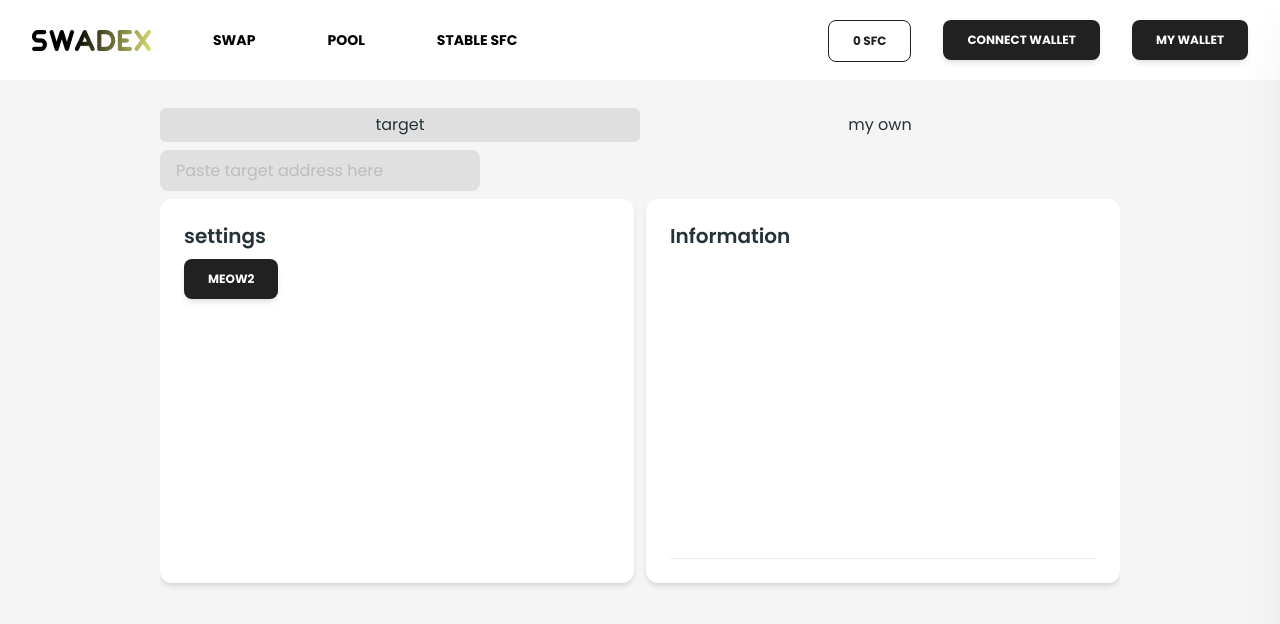
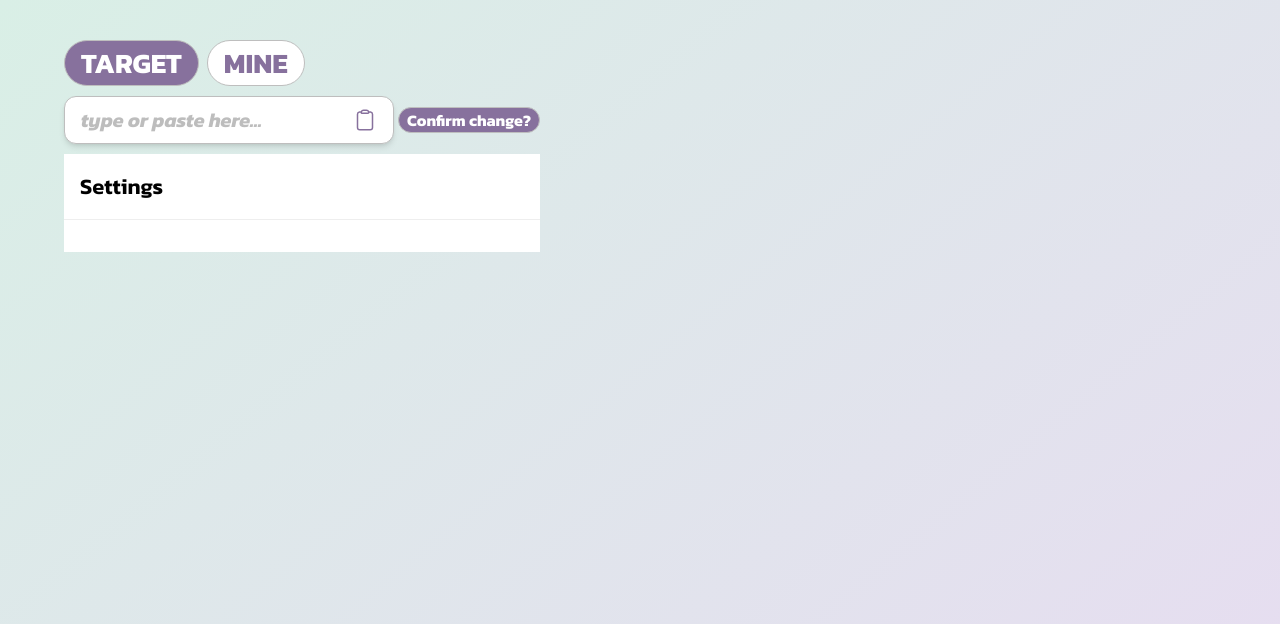
Before and after one commit to nhatme/sfc-client-react, a React (Create React App) app: page /stable_sfc in a window 1280 px wide. Shown: the top 624 px of the page. Built offline with nearby package versions, Linux system fonts and the light colour scheme.

Commit message:
develop stable coin new design...

```diff
--- a/public/index.html
+++ b/public/index.html
@@ -6,7 +6,7 @@
     <meta name="viewport" content="width=device-width, initial-scale=1" />
     <link rel="apple-touch-icon" href="%PUBLIC_URL%/logo192.png" />
     <link rel="manifest" href="%PUBLIC_URL%/manifest.json" />
-    <title>SFC Defi</title>
+    <title>Document</title>
   </head>
   <body>
     <div id="root"></div>
--- /dev/null
+++ b/src/components/Board.tsx
@@ -0,0 +1,19 @@
+import { FC } from "react"
+
+const Board: FC = () => {
+    return (
+        <div className="pb-16px bg-white">
+            <div className="text-fs-22 font-semibold py-16px ps-16px">
+                Settings
+            </div>
+            <hr className="pb-16px" />
+            <div>
+                <div></div>
+                <div></div>
+                <div></div>
+            </div>
+        </div>
+    )
+}
+
+export { Board }
--- a/src/components/Button.tsx
+++ b/src/components/Button.tsx
@@ -1,11 +1,7 @@
 import { FC } from 'react'
 import { Button } from '@material-tailwind/react'
 import { Link } from 'react-router-dom'
-
-interface ButtonHeaderProps {
-  buttonName: string,
-  url: string
-}
+import { ButtonBuilderProps, ButtonCOnfirmProps, ButtonHeaderProps } from '../interfaces/CustomProps'
 
 const ButtonHeader: FC<ButtonHeaderProps> = ({ buttonName, url }) => {
   return (
@@ -15,4 +11,18 @@ const ButtonHeader: FC<ButtonHeaderProps> = ({ buttonName, url }) => {
   )
 }
 
-export { ButtonHeader }
+const ButtonBuilder: FC<ButtonBuilderProps> = ({ btnName, classNameCustom }) => {
+  return (
+    <div className={`rounded-custom-xxl border-gray-border ${classNameCustom} border-1 px-16px py-8px font-bold text-fs-28 leading-lh-100 hover:cursor-pointer`}>{btnName}</div>
+  )
+}
+
+const ButtonConfirm: FC<ButtonCOnfirmProps> = ({ btnName }) => {
+  return (
+    <div>
+      <div className={`rounded-custom-xxl border-gray-border border-1 px-8px py-4px font-bold text-fs-16 leading-lh-100 text-white bg-primary-color hover:cursor-pointer`}>{btnName}</div>
+    </div>
+  )
+}
+
+export { ButtonHeader, ButtonBuilder, ButtonConfirm }
--- /dev/null
+++ b/src/components/ControlTabs.tsx
@@ -0,0 +1,17 @@
+import { FC } from 'react'
+import { ButtonBuilder } from './Button';
+import { InputTargetAddress } from './Inputs';
+
+const ControlTabs: FC = () => {
+    return (
+        <div className='flex flex-col gap-10px'>
+            <div className="flex gap-8px">
+                <ButtonBuilder classNameCustom='bg-primary-color text-white' btnName='TARGET' />
+                <ButtonBuilder classNameCustom='bg-white text-primary-color' btnName='MINE' />
+            </div>
+            <InputTargetAddress />
+        </div>
+    )
+}
+
+export { ControlTabs };
--- a/src/components/Inputs.tsx
+++ b/src/components/Inputs.tsx
@@ -1,5 +1,7 @@
 import { FC } from "react"
 import { InputCustomProps } from "../interfaces/CustomProps"
+import { ClipboardIcon } from "@heroicons/react/24/outline";
+import { ButtonConfirm } from "./Button";
 
 const InputCustom: FC<InputCustomProps> = ({ className, label, dropdown, unitCurrencyConverter, walletBalance, placeHolder, type, inputClassName }) => {
     return (
@@ -19,4 +21,18 @@ const InputCustom: FC<InputCustomProps> = ({ className, label, dropdown, unitCur
     )
 }
 
-export { InputCustom }
+const InputTargetAddress: FC = () => {
+    return (
+        <div className="flex gap-4px items-center">
+            <div className="flex gap-6px items-center bg-white rounded-custom-md border-gray-border border-1 px-16px py-8px shadow-md">
+                <div>
+                    <input className="text-fs-20 leading-lh-100 font-bold italic outline-none text-primary-color" spellCheck="false" type="text" placeholder="type or paste here..." />
+                </div>
+                <ClipboardIcon className="h-6 w-6 text-primary-color hover:cursor-pointer" />
+            </div>
+            <ButtonConfirm btnName="Confirm change?" />
+        </div>
+    )
+}
+
+export { InputCustom, InputTargetAddress }
--- a/src/components/TabsCustom.tsx
+++ b/src/components/TabsCustom.tsx
@@ -26,7 +26,7 @@ const TransparentTabs: FC<TransparentTabsCustom> = ({ data }) => {
                     </Tab>
                 ))}
             </TabsHeader>
-            {(stateTarget == "target") && (
+            {(stateTarget === "target") && (
                 <div>
                     <InputCustom placeHolder="Paste target address here" inputClassName="bg-gray-300" className="flex flex-col bg-gray-300 px-4 rounded-lg w-1/3" type="text" />
                 </div>
--- a/src/index.css
+++ b/src/index.css
@@ -1,4 +1,5 @@
-@import url('https://fonts.googleapis.com/css2?family=Poppins:ital,wght@0,100;0,200;0,300;0,400;0,500;0,600;0,700;0,800;0,900;1,100;1,200;1,300;1,400;1,500;1,600;1,700;1,800;1,900&display=swap');
+/* @import url('https://fonts.googleapis.com/css2?family=Poppins:ital,wght@0,100;0,200;0,300;0,400;0,500;0,600;0,700;0,800;0,900;1,100;1,200;1,300;1,400;1,500;1,600;1,700;1,800;1,900&display=swap'); */
+@import url('https://fonts.googleapis.com/css2?family=Kanit:ital,wght@0,100;0,200;0,300;0,400;0,500;0,600;0,700;0,800;0,900;1,100;1,200;1,300;1,400;1,500;1,600;1,700;1,800;1,900&display=swap');
 @tailwind base;
 @tailwind components;
 @tailwind utilities;
@@ -13,7 +14,7 @@
 }
 
 * {
-    font-family: "Poppins", sans-serif !important;
+    font-family: "Kanit", sans-serif !important;
 }
 
 .scroll_hidable::-webkit-scrollbar {
--- a/src/layouts/AppLayout.tsx
+++ b/src/layouts/AppLayout.tsx
@@ -1,14 +1,16 @@
 import { Outlet } from "react-router-dom";
 import { Header } from "../pages/Header";
-import { FC} from "react";
+import { FC } from "react";
 
 const AppLayout: FC = () => {
   return (
-    <div className="flex flex-col h-screen">
-      <Header />
-      <main className="flex-1">
-        <Outlet />
-      </main>
+    <div>
+      {/* <Header /> */}
+      <div className="flex h-screen bg-gradient-117">
+        <main className="flex-1 max-w-6xl mx-auto">
+          <Outlet />
+        </main>
+      </div>
     </div>
   );
 };
--- a/src/pages/StableCoin.tsx
+++ b/src/pages/StableCoin.tsx
@@ -2,52 +2,42 @@ import { FC } from "react"
 import { CardStableCoin } from "../components/CardsCustom"
 import { ButtonProps, TabProps } from "../interfaces/CustomProps"
 import { CardFooter, Typography } from "@material-tailwind/react"
-import TransparentTabs from "../components/TabsCustom"
-import ControlledSelect from "../components/selectCustom"
+import { ControlTabs } from "../components/ControlTabs"
+import { Board } from "../components/Board"
 
-const StableCoin: FC = () => {
-    const buttonsEl: ButtonProps[] = [
-        {
-            label: "meow2",
-            onClick: () => console.log("heleo"),
-        },
-    ]
+// const StableCoin: FC = () => {
+//     const buttonsEl: ButtonProps[] = [
+//         {
+//             label: "meow2",
+//             onClick: () => console.log("helleo"),
+//         },
+//     ]
 
-    return (
-        <div className="flex gap-3">
-            <div className="w-full h-96">
-                <CardStableCoin
-                    variant="h5"
-                    className="h-full"
-                    nameCard="settings"
-                    buttons={buttonsEl}
-                />
-            </div>
-            <CardStableCoin variant="h5" className="w-full flex justify-between" nameCard="Information" cardFooter={<CardFooter><hr /></CardFooter>} />
-        </div>
-    )
-}
+//     return (
+//         <div className="flex gap-3">
+//             <div className="w-full h-96">
+//                 <CardStableCoin
+//                     variant="h5"
+//                     className="h-full"
+//                     nameCard="settings"
+//                     buttons={buttonsEl}
+//                 />
+//             </div>
+//             <CardStableCoin variant="h5" className="w-full flex justify-between" nameCard="Information" cardFooter={<CardFooter><hr /></CardFooter>} />
+//         </div>
+//     )
+// }
 
 const TabsHandle: FC = () => {
-    const data: TabProps[] = [
-        {
-            label: "target",
-            value: "target",
-            desc: <StableCoin />,
-            target: "target"
-        },
-        {
-            label: "my own",
-            value: "my own",
-            desc: <StableCoin />,
-            target: "self"
-        }
-    ];
-
     return (
-        <div className="bg-gray-100 flex justify-center pt-5 h-full w-full">
-            <div className="w-3/4">
-                <TransparentTabs data={data} />
+        <div className="flex items-start pt-10 h-full">
+            <div className="flex flex-col gap-10px">
+                <div>
+                    <ControlTabs />
+                </div>
+                <div>
+                    <Board />
+                </div>
             </div>
         </div>
     )
--- a/tailwind.config.js
+++ b/tailwind.config.js
@@ -5,7 +5,58 @@ module.exports = withMT({
     "./**/@material-tailwind/**/*.{html,js,ts,jsx,tsx,mdx}"
   ],
   theme: {
-    extend: {}
+    extend: {
+      colors: {
+        "gradient-green": "#D9EFE6",
+        "gradient-purple": "#E7DCF1",
+        "primary-color": "#87719D",
+        "black-primary-color": "#333333",
+        "gray-border": "#BEBEBE"
+      },
+      backgroundImage: {
+        'gradient-117': 'linear-gradient(140deg, #D9EFE6 0%, #E7DCF1 100%)'
+      },
+      fontSize: {
+        'fs-8': '8px',
+        'fs-14': '14px',
+        'fs-16': '16px',
+        'fs-18': '18px',
+        'fs-20': '20px',
+        'fs-22': '22px',
+        'fs-24': '24px',
+        'fs-28': '28px'
+      },
+      fontWeight: {
+        'fw-500': '500',
+        'fw-700': '700'
+      },
+      lineHeight: {
+        'lh-1.5': '1.5',
+        'lh-100': '100%'
+      },
+      borderRadius: {
+        'custom-sm': '8px',
+        'custom-md': '12px',
+        'custom-lg': '16px',
+        'custom-xl': '20px',
+        'custom-xxl': '24px',
+      },
+      borderWidth: {
+        '0.5': '0.5px',
+        '1': '1px'
+      },
+      borderColor: {
+        'gray-border': '#BEBEBE'
+      },
+      spacing: {
+        '4px': '4px',
+        '6px': '6px',
+        '8px': '8px',
+        '10px': '10px',
+        '12px': '12px',
+        '16px': '16px',
+      }
+    }
   },
   plugins: [],
 });
```
Also changed, not shown: src/interfaces/CustomProps.ts (+14 -0 lines).
